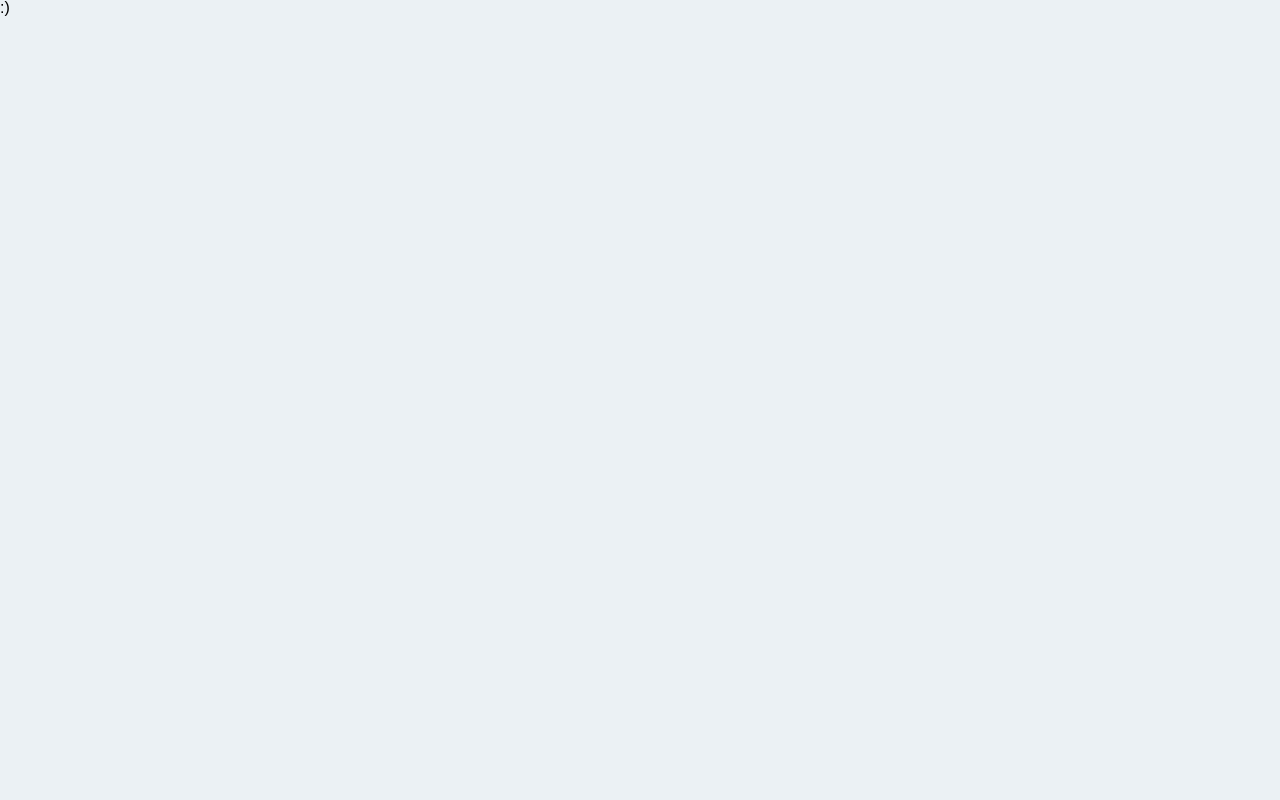
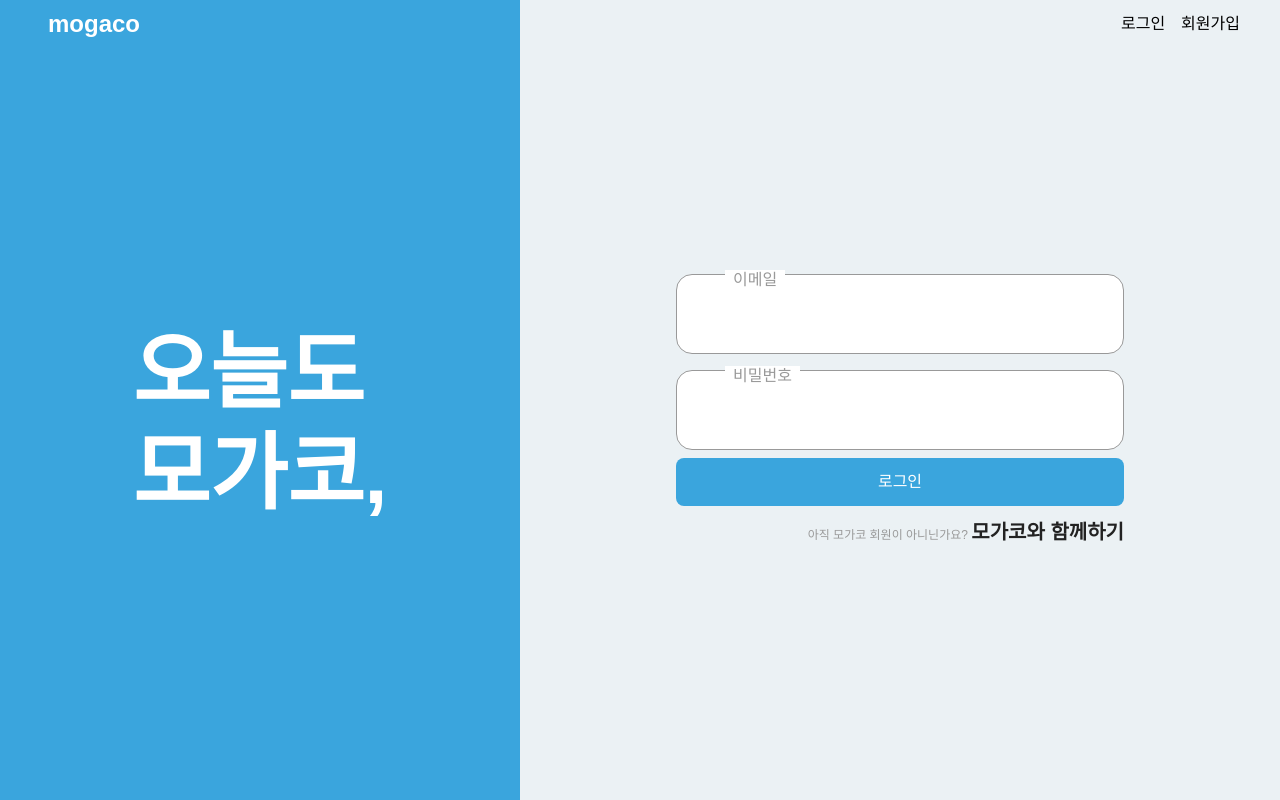
Before and after one commit to LoggingCo/mogaco.next.ts, a Next.js app: page /sign in a window 1280 px wide. Built offline with nearby package versions, Linux system fonts and the light colour scheme; a web font is replaced by a local one.

Commit message:
styled; mogaco login page layout
모가코 로그인 페이지 레이아웃을 완성하였습니다

```diff
--- a/src/components/Pages/room-list/Sidebar/index.tsx
+++ b/src/components/Pages/room-list/Sidebar/index.tsx
@@ -3,14 +3,15 @@ import SideMonthlyRank from './monthly-rank/Montly';
 import SideMyInfo from './my-info/Myinfo';
 import SideMyMogaco from './my-mogaco/Mymogaco';
 import SidebarSearch from './Search/Search';
+import SideSiginIn from './sign-in/Signin';
 import SideWeeklyRank from './weekly-rank/Weelky';
 
 function RoomListSidebar() {
   return (
     <Wrapper>
       <SidebarSearch />
-      {/* <SideSiginIn /> */}
-      <SideMyInfo />
+      <SideSiginIn />
+      {/* <SideMyInfo /> */}
       <SideMyMogaco />
       <SideMonthlyRank />
       <SideWeeklyRank />
--- /dev/null
+++ b/src/components/Pages/sigin/Login/Login.tsx
@@ -0,0 +1,23 @@
+import * as Styeld from './Style';
+
+function SignLogin() {
+  return (
+    <Styeld.Wrapper>
+      <Styeld.Form>
+        <Styeld.InputBox>
+          <input />
+          <span>이메일</span>
+        </Styeld.InputBox>
+        <Styeld.InputBox>
+          <input />
+          <span>비밀번호</span>
+        </Styeld.InputBox>
+        <button>로그인</button>
+        <Styeld.Link>
+          아직 모가코 회원이 아니닌가요? <span>모가코와 함께하기</span>
+        </Styeld.Link>
+      </Styeld.Form>
+    </Styeld.Wrapper>
+  );
+}
+export default SignLogin;
--- /dev/null
+++ b/src/components/Pages/sigin/Login/Style.tsx
@@ -0,0 +1,59 @@
+import styled from 'styled-components';
+import { flexCenter } from 'styles/common';
+
+export const Wrapper = styled.div`
+  ${flexCenter}
+  height: calc(100vh - 48px);
+  padding-bottom: 48px;
+`;
+
+export const Form = styled.form`
+  width: 480px;
+  padding: 16px;
+
+  & button {
+    width: 100%;
+    background-color: ${({ theme }) => theme.palette.primary[300]};
+    height: 48px;
+    color: ${({ theme }) => theme.palette.fontSubColor};
+    border-radius: 8px;
+    margin: 8px 0 16px 0;
+  }
+`;
+
+export const InputBox = styled.div`
+  position: relative;
+
+  & > span {
+    position: absolute;
+    padding: 2px 8px;
+    background-color: #fff;
+    color: #999;
+    left: 49px;
+    top: 12px;
+  }
+
+  & input {
+    font-size: 14px;
+    background-color: #fff;
+    width: 100%;
+    height: 80px;
+    border: 1px solid #999;
+    border-radius: 16px;
+    text-align: center;
+    margin: 16px 0 0 0;
+  }
+`;
+
+export const Link = styled.div`
+  font-size: 12px;
+  text-align: right;
+  color: #999;
+
+  & span {
+    color: ${({ theme }) => theme.palette.fontColor};
+    cursor: pointer;
+    font-weight: ${({ theme }) => theme.fontWeight.bold};
+    font-size: 20px;
+  }
+`;
--- /dev/null
+++ b/src/components/Pages/sigin/SiginUp/SiginUp.tsx
@@ -0,0 +1,4 @@
+function SignSignUp() {
+  return <div></div>;
+}
+export default SignSignUp;
--- /dev/null
+++ b/src/components/Pages/sigin/SiginUp/Style.tsx
@@ -0,0 +1,3 @@
+import styled from 'styled-components';
+
+export const Wrapper = styled.div``;
--- /dev/null
+++ b/src/pages/404.tsx
@@ -0,0 +1,4 @@
+function Custom404() {
+  return <div>페이지를 찾을 수 없습니다</div>;
+}
+export default Custom404;
--- /dev/null
+++ b/src/pages/sign/index.tsx
@@ -0,0 +1,97 @@
+import SignLogin from 'components/Pages/sigin/Login/Login';
+import SignSignUp from 'components/Pages/sigin/SiginUp/SiginUp';
+import { useState } from 'react';
+import styled from 'styled-components';
+import { flexAlignCenter, flexCenter } from 'styles/common';
+
+function SignPage() {
+  const [isLogin, setIsLogin] = useState(true);
+
+  return (
+    <Styled.Wraaper>
+      <Styled.Main>
+        <Styled.Header>mogaco</Styled.Header>
+        <Styled.Container>
+          오늘도
+          <br />
+          모가코,
+        </Styled.Container>
+      </Styled.Main>
+      <Styled.Form>
+        <Styled.FormHeader>
+          <ul>
+            <li onClick={() => setIsLogin(true)}>로그인</li>
+            <li onClick={() => setIsLogin(false)}>회원가입</li>
+          </ul>
+        </Styled.FormHeader>
+        {isLogin ? <SignLogin /> : <SignSignUp />}
+      </Styled.Form>
+    </Styled.Wraaper>
+  );
+}
+export default SignPage;
+
+const Wraaper = styled.div`
+  display: flex;
+  height: 100vh;
+`;
+
+const Main = styled.div`
+  width: 520px;
+  height: 100%;
+  background-color: ${({ theme }) => theme.palette.primary[300]};
+`;
+
+const Header = styled.div`
+  width: 100%;
+  height: 48px;
+  padding: 0 3rem;
+  color: ${({ theme }) => theme.palette.fontSubColor};
+  font-weight: ${({ theme }) => theme.fontWeight.bold};
+  font-size: ${({ theme }) => theme.fontSize.xLarge};
+  cursor: pointer;
+  ${flexAlignCenter};
+`;
+
+const Container = styled.div`
+  height: calc(100% - 48px);
+  color: ${({ theme }) => theme.palette.fontSubColor};
+  font-weight: ${({ theme }) => theme.fontWeight.bold};
+  line-height: 1.2;
+  font-size: 84px;
+  ${flexCenter};
+`;
+
+const Form = styled.form`
+  width: calc(100% - 520px);
+`;
+
+const FormHeader = styled.div`
+  width: 100%;
+  height: 48px;
+  display: flex;
+  justify-content: flex-end;
+  align-items: center;
+  padding-right: 32px;
+
+  & ul {
+    display: flex;
+    & li {
+      margin: 0 8px;
+      cursor: pointer;
+      :hover {
+        color: ${({ theme }) => theme.palette.primary[300]};
+        transform: scale(1.1);
+      }
+    }
+  }
+`;
+
+const Styled = {
+  Wraaper,
+  Main,
+  Header,
+  Container,
+  Form,
+  FormHeader,
+};
```
Also changed, not shown: src/components/Pages/room-list/Sidebar/sign-in/Signin.tsx (+5 -8 lines), src/components/Pages/room-list/Sidebar/sign-in/Style.tsx (+8 -16 lines), .babelrc, src/pages/room/[roomId].tsx (renamed from src/pages/[room]/index.tsx).
